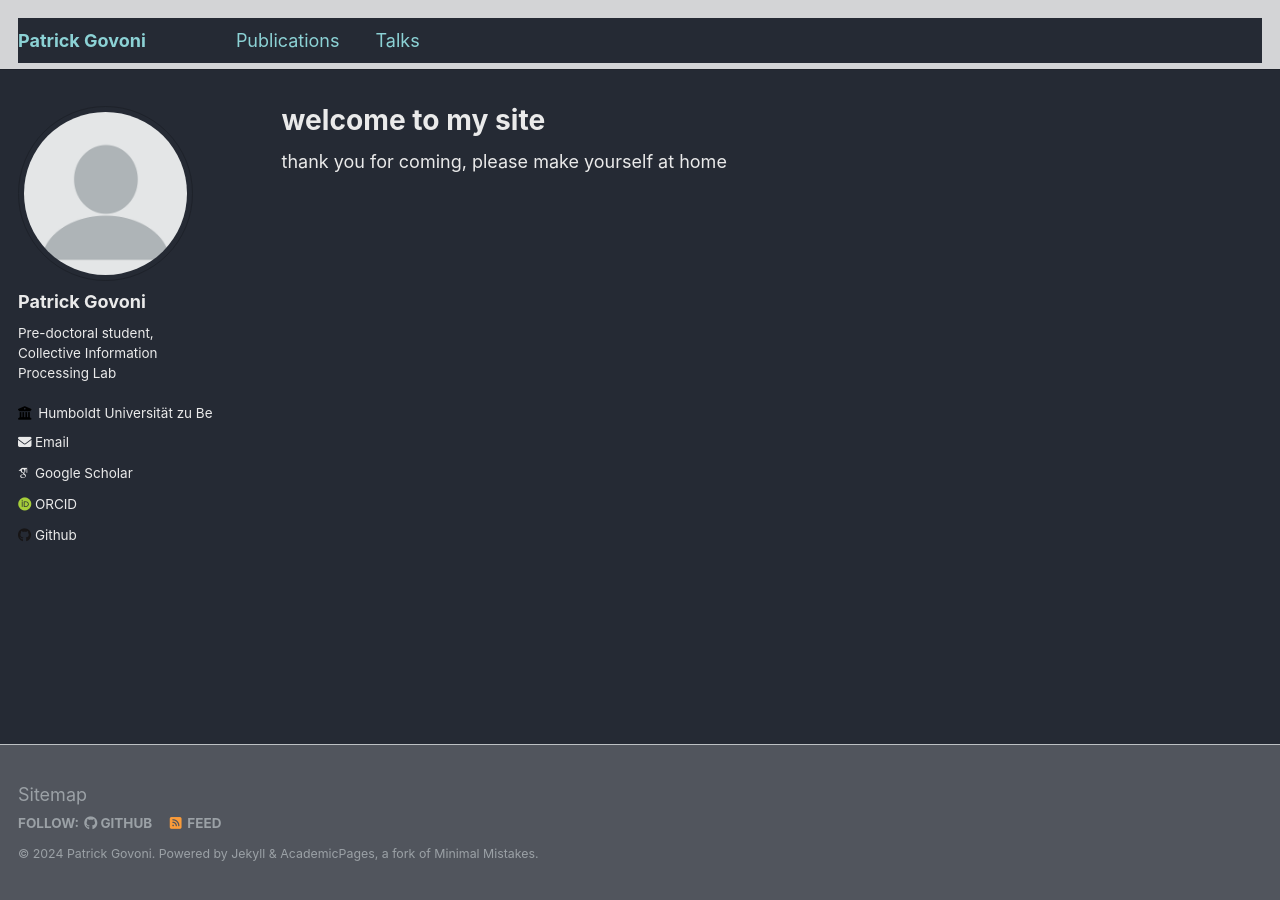
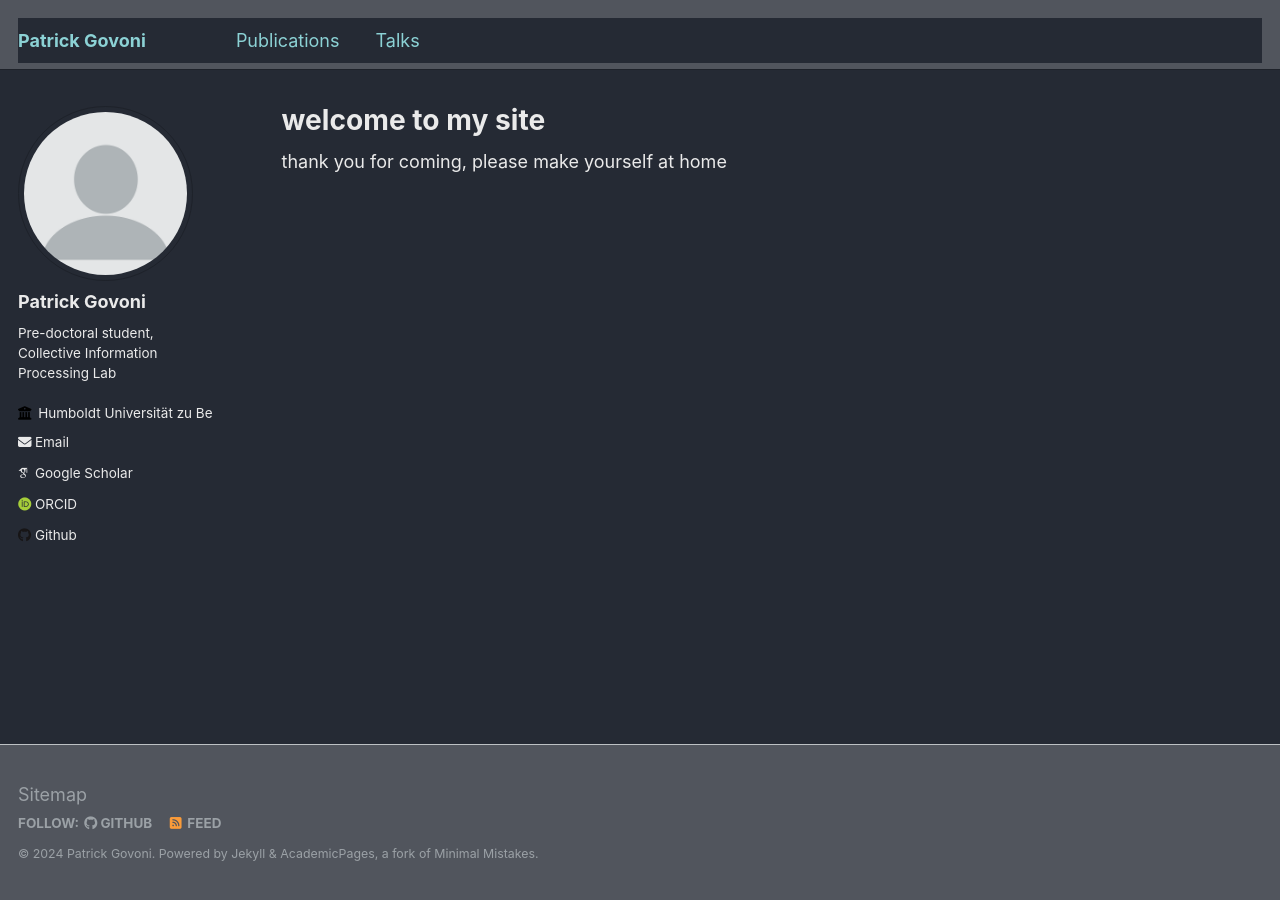
Before and after one commit to pgovoni21/pgovoni21.github.io, a Jekyll site: the page built from _pages/about.md, in a window 1280 px wide. Built offline with Jekyll 4.4.1, drawn with Linux system fonts in a browser that asks for light colours; some web fonts are replaced.

Commit message:
last color change, hopefully

```diff
--- a/_sass/_masthead.scss
+++ b/_sass/_masthead.scss
@@ -4,7 +4,7 @@
 
 .masthead {
   position: fixed;
-  background: mix(#fff, #252a34, 80%);
+  background: mix(#fff, #252a34, 20%);
   border-bottom: 1px solid $border-color;
   height: $masthead-height;
   top: 0;
```
